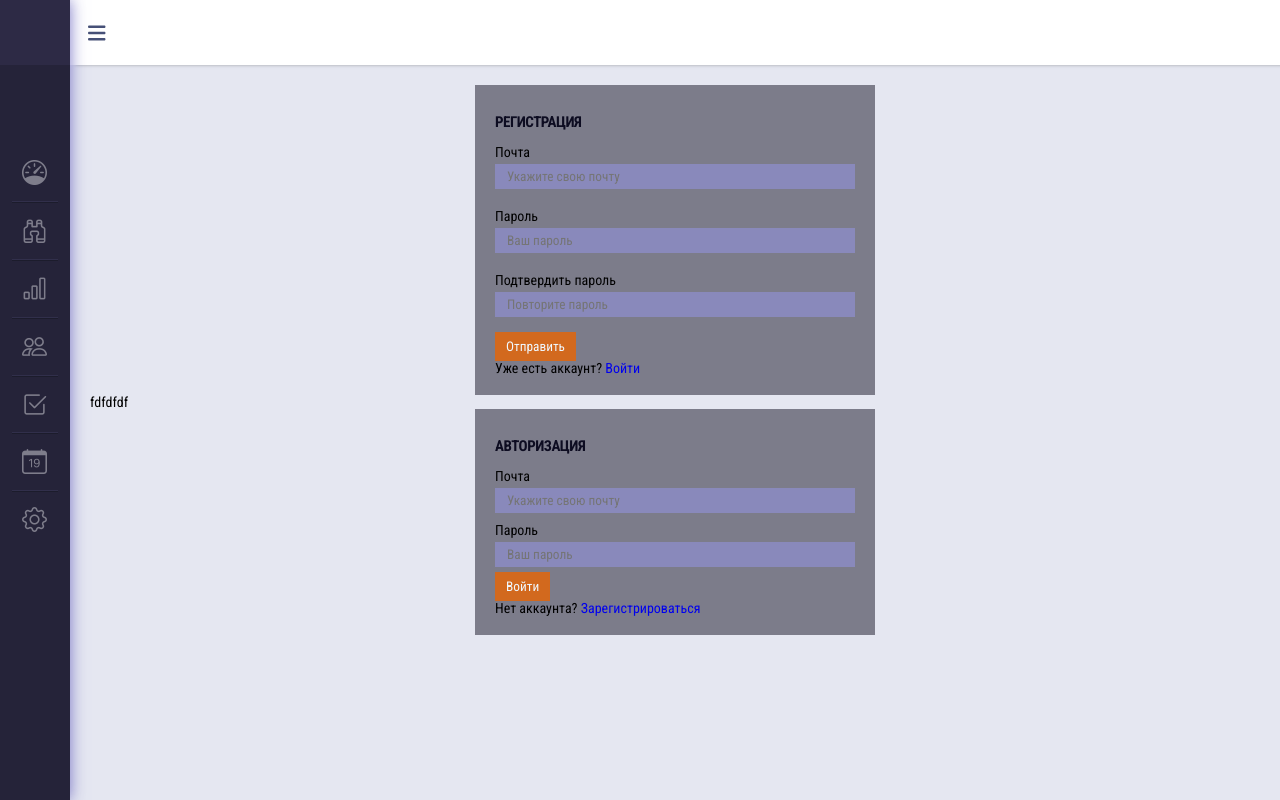
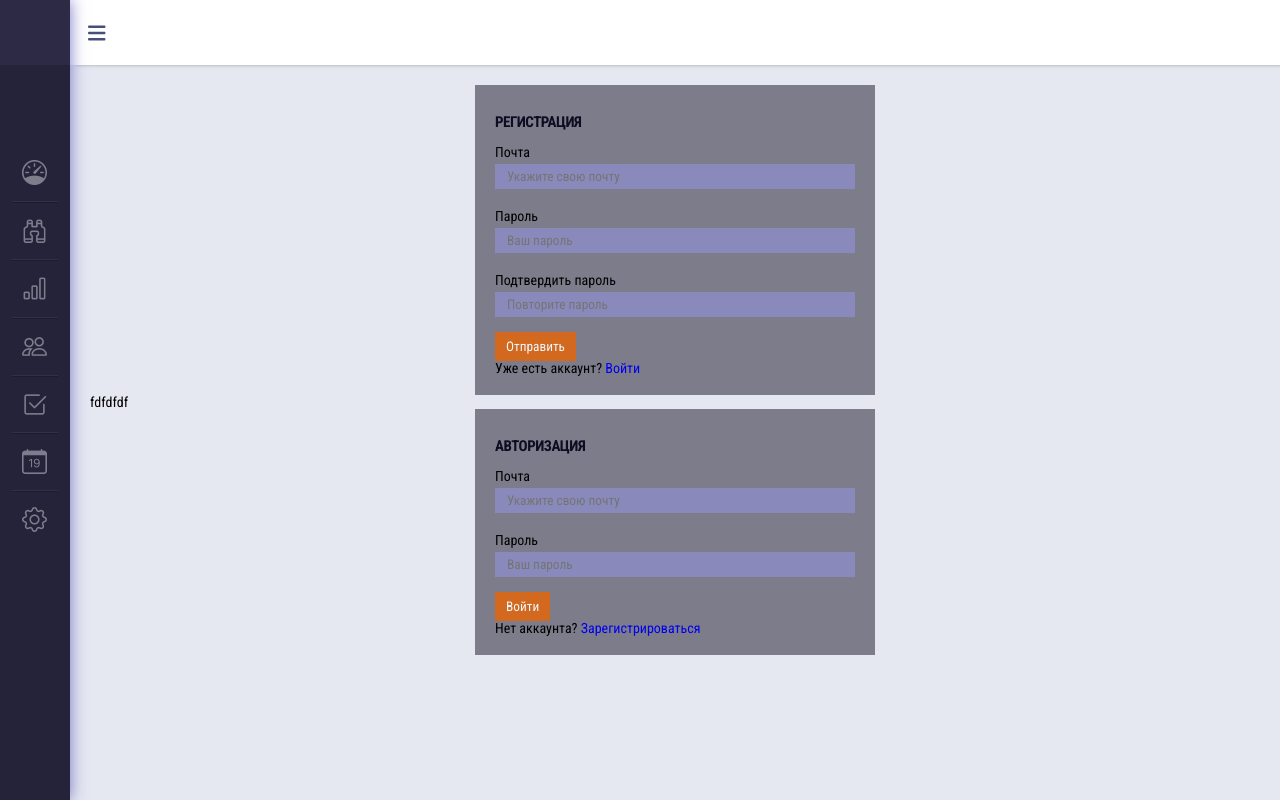
Before and after one commit to bartik369/app, a React (Create React App) app in the folder client/: page /statistic in a window 1280 px wide. Built offline with nearby package versions, Linux system fonts and the light colour scheme.

Commit message:
validation refactoring 1

```diff
--- a/client/src/components/form/Login.jsx
+++ b/client/src/components/form/Login.jsx
@@ -1,15 +1,17 @@
-import React, { useState } from 'react';
+import React, { useState, useEffect } from 'react';
 import { Link } from "react-router-dom";
 import "./Login.css";
 import useLogin from '../../hooks/useLogin';
+import validateAuth from '../validate/validateAuth.js'
 
 export default function Login() {
 
-    const {loginHandler, loginData, handleSubmit} = useLogin();
+  const {loginHandler, loginData, login, errors} = useLogin(validateAuth);
+
 
   return (
     <div className="login">
-        <form className="form" action="" onSubmit={handleSubmit}>
+        <form className="form" action="" onSubmit={login}>
         <div className="title">Авторизация</div>
             <label for="email">Почта</label>
             <input
@@ -20,6 +22,9 @@ export default function Login() {
             value={loginData.email || ""}
             onChange={loginHandler}
             />
+             <div className="form-error">
+                {errors.email && <p>{errors.email}</p>}
+            </div>
             <label for="password">Пароль</label>
             <input
             type="password"
@@ -29,6 +34,9 @@ export default function Login() {
             value={loginData.password || ""}
             onChange={loginHandler}
             />
+             <div className="form-error">
+                {errors.password && <p>{errors.password}</p>}
+            </div>
             <button className="login-btn" type='submit'>Войти</button>
             <span>Нет аккаунта? <Link to="#">Зарегистрироваться</Link> </span>
         </form>
--- a/client/src/components/form/Signup.jsx
+++ b/client/src/components/form/Signup.jsx
@@ -6,11 +6,11 @@ import validateAuth from '../validate/validateAuth.js'
 
 export default function Signup() {
 
-    const {signupHandler, signupData, handleSubmit, errors} = useLogin(validateAuth);
+    const {signupHandler, signupData, signup, errors} = useLogin();
 
   return (
     <div className="login">
-        <form className="form" action="" onSubmit={handleSubmit}>
+        <form className="form" action="" onSubmit={signup}>
         <div className="title">Регистрация</div>
             <label for='email'>Почта</label>
             <input
--- a/client/src/hooks/useLogin.jsx
+++ b/client/src/hooks/useLogin.jsx
@@ -1,7 +1,7 @@
 import React, { useState, useEffect } from 'react';
 
 
-const useLogin = (validateAuth) => {
+const useLogin = (validateAuth, validateLogin) => {
 
     const [loginData, setLoginData] = useState({
         email: "",
@@ -26,12 +26,18 @@ const useLogin = (validateAuth) => {
         setSignupData({...signupData, [name]: value});
     };
 
-    const handleSubmit = (e) => {
+    const login = (e) => {
+        e.preventDefault();
+        setErrors(validateLogin(loginData))
+    }
+
+    const signup = (e) => {
         e.preventDefault();
         setErrors(validateAuth(signupData))
     }
 
-    return {loginHandler, signupHandler, loginData, signupData, handleSubmit, errors};
+
+    return {loginHandler, signupHandler, loginData, signupData, login, signup, errors};
 
 }
 
```
Also changed, not shown: client/src/components/validate/validateLogin.js (added, +20 -0 lines).
